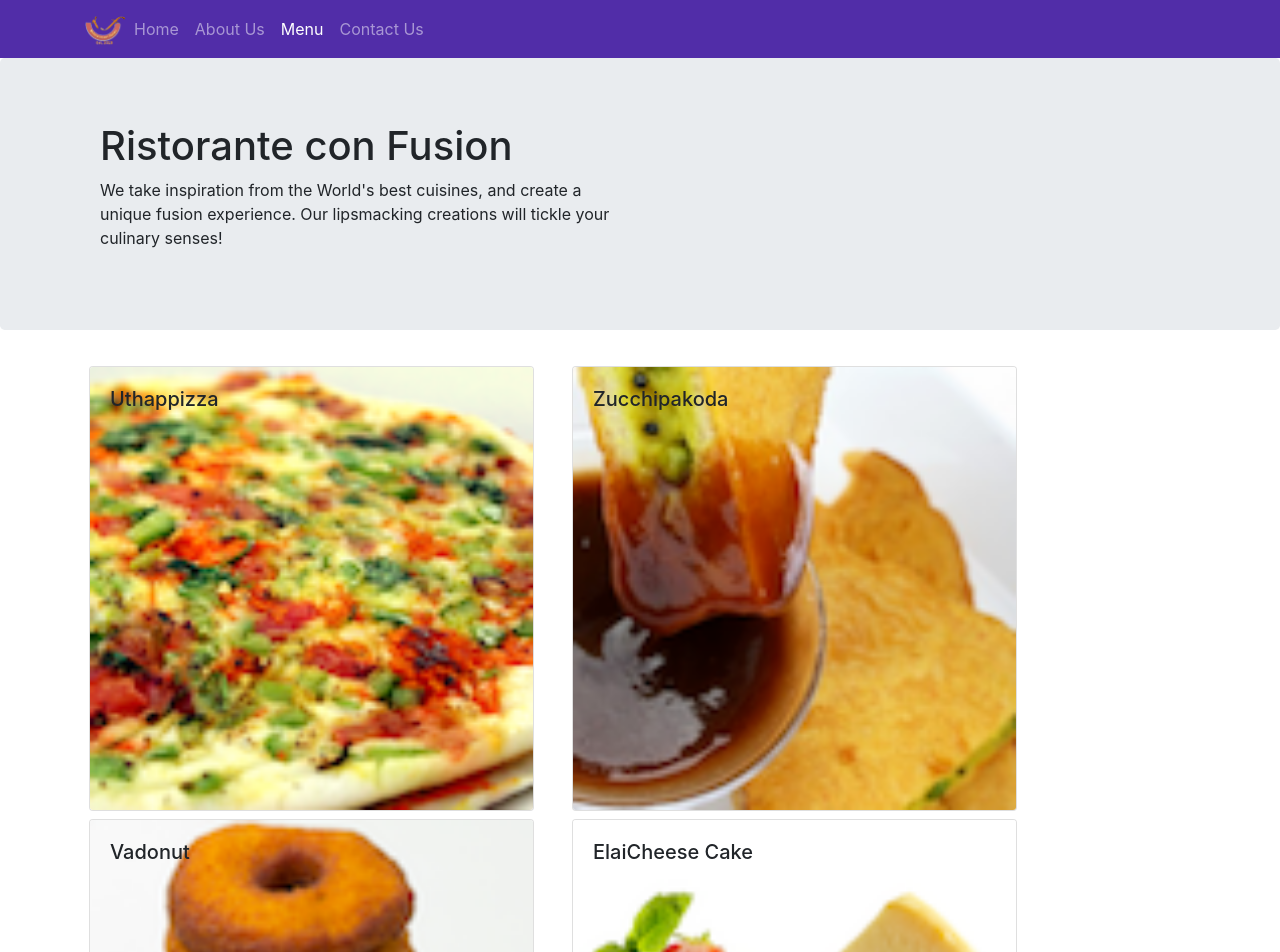
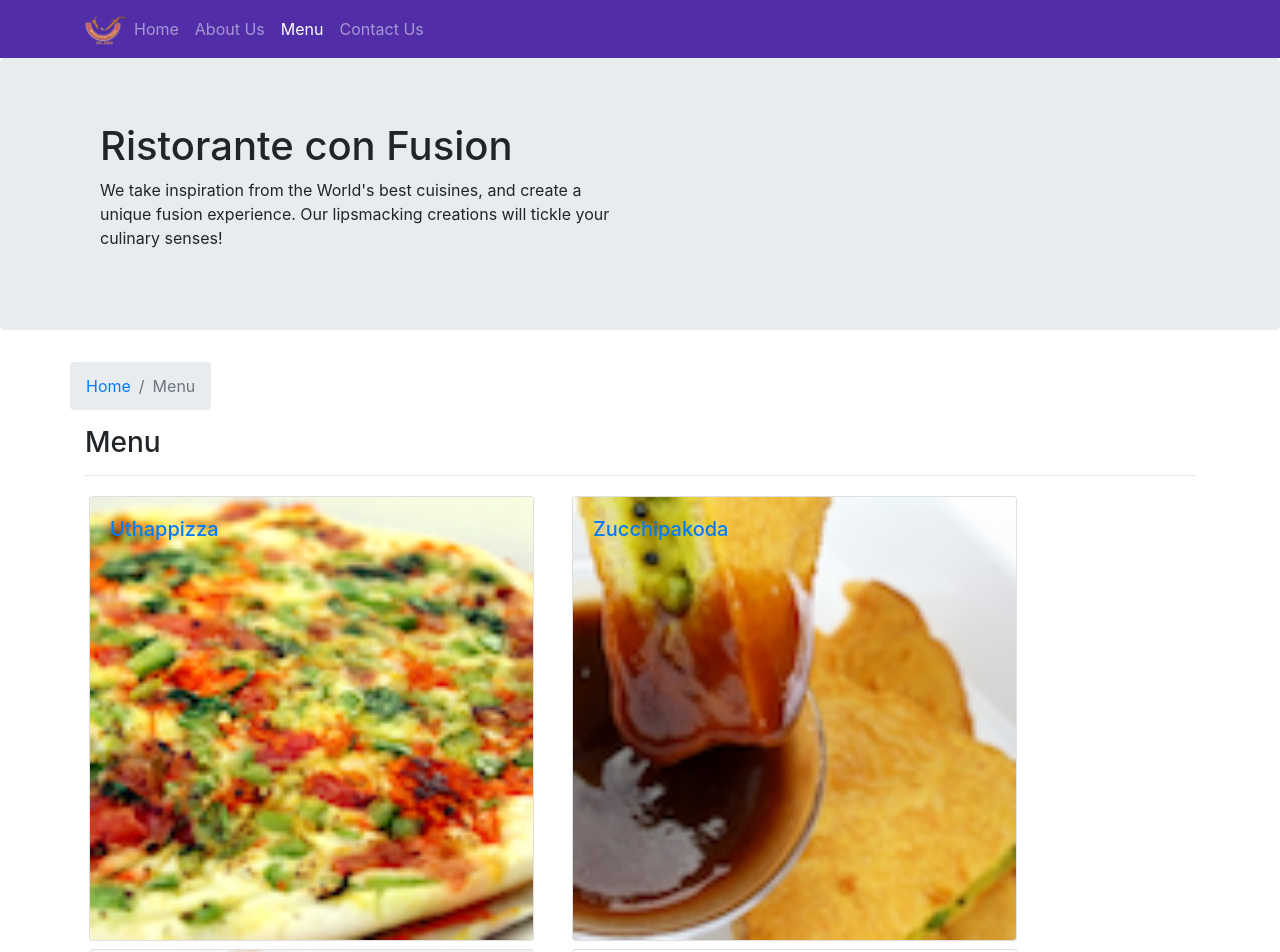
Before and after one commit to srinidhi131/React, a React (Create React App) app: page /menu in a window 1280 px wide. Shown: the top 952 px of the page. Built offline with nearby package versions, Linux system fonts and the light colour scheme; the HTML template or start-up script is replaced by a standard one.

Commit message:
Single Page Applications Part 2

```diff
--- a/src/components/ContactComponent.js
+++ b/src/components/ContactComponent.js
@@ -1,8 +1,20 @@
 import React from 'react';
+import { Breadcrumb, BreadcrumbItem } from 'reactstrap';
+import { Link } from 'react-router-dom';
 
 function Contact(props) {
     return(
         <div className="container">
+            <div className="row">
+                <Breadcrumb>
+                    <BreadcrumbItem><Link to="/home">Home</Link></BreadcrumbItem>
+                    <BreadcrumbItem active>Contact Us</BreadcrumbItem>
+                </Breadcrumb>
+                <div className="col-12">
+                    <h3>Contact Us</h3>
+                    <hr />
+                </div>
+            </div>
             <div className="row row-content">
                 <div className="col-12">
                 <h3>Location Information</h3>
--- a/src/components/DishdetailComponent.js
+++ b/src/components/DishdetailComponent.js
@@ -1,6 +1,7 @@
-import { Card, CardImg, CardImgOverlay, CardText, CardBody,
-    CardTitle } from 'reactstrap';
 import React from 'react';
+import { Card, CardImg, CardText, CardBody,
+    CardTitle, Breadcrumb, BreadcrumbItem } from 'reactstrap';
+import { Link } from 'react-router-dom';
 
     function RenderDish({dish}) {
         if (dish != null)
@@ -19,13 +20,13 @@
             );
     }
 
-    function RenderComments({dish}) {
-        if (dish != null)
+    function RenderComments({comments}) {
+        if (comments != null)
             return(
                 <div>
                     <h4>Comments</h4>
                     <ul class = "list-unstyled">
-                    {dish.comments.map(res => (
+                    {comments.map(res => (
                         <li>
                             <p>{res.comment}</p>
                             <p>-- {res.author} , {new Intl.DateTimeFormat('en-US', {
@@ -47,16 +48,27 @@
     const DishDetail = (props) => {
         return (
             <div className="container">
-                <div className="row">
-                    <div  className="col-12 col-md-5 m-1">
-                        <RenderDish dish = {props.dish} />
-                     </div>
-                    <div  className="col-12 col-md-5 m-1">
-                        <RenderComments dish = {props.dish} />
-                    </div>
+            <div className="row">
+                <Breadcrumb>
+
+                    <BreadcrumbItem><Link to="/menu">Menu</Link></BreadcrumbItem>
+                    <BreadcrumbItem active>{props.dish.name}</BreadcrumbItem>
+                </Breadcrumb>
+                <div className="col-12">
+                    <h3>{props.dish.name}</h3>
+                    <hr />
                 </div>
+            </div>
+            <div className="row">
+                <div className="col-12 col-md-5 m-1">
+                    <RenderDish dish={props.dish} />
+                </div>
+                <div className="col-12 col-md-5 m-1">
+                    <RenderComments comments={props.comments} />
+                </div>
+            </div>
             </div>
         );
     }
 
-export default DishDetail
+export default DishDetail;
--- a/src/components/MainComponent.js
+++ b/src/components/MainComponent.js
@@ -41,6 +41,13 @@
       );
     }
 
+    const DishWithId = ({match}) => {
+      return(
+          <DishDetail dish={this.state.dishes.filter((dish) => dish.id === parseInt(match.params.dishId,10))[0]}
+            comments={this.state.comments.filter((comment) => comment.dishId === parseInt(match.params.dishId,10))} />
+      );
+    };
+
     return (
 
       <div>
@@ -49,6 +56,7 @@
                 <Route path='/home' component={HomePage} />
                 <Route exact path='/menu' component={() => <Menu dishes={this.state.dishes} />} />
                 <Route exact path='/contactus' component={Contact}  />
+                <Route path='/menu/:dishId' component={DishWithId} />
                 <Redirect to="/home" />
           </Switch>
         <Footer />
--- a/src/components/MenuComponent.js
+++ b/src/components/MenuComponent.js
@@ -1,14 +1,17 @@
 import React from 'react';
 import { Card, CardImg, CardImgOverlay,
-    CardTitle } from 'reactstrap';
+    CardTitle, Breadcrumb, BreadcrumbItem } from 'reactstrap';
+import { Link } from 'react-router-dom';
 
     function RenderMenuItem ({dish, onClick}) {
         return (
             <Card>
-                <CardImg width="100%" src={dish.image} alt={dish.name} />
-                <CardImgOverlay>
-                    <CardTitle>{dish.name}</CardTitle>
-                </CardImgOverlay>
+                <Link to={`/menu/${dish.id}`} >
+                    <CardImg width="100%" src={dish.image} alt={dish.name} />
+                    <CardImgOverlay>
+                        <CardTitle>{dish.name}</CardTitle>
+                    </CardImgOverlay>
+                </Link>
             </Card>
         );
     }
@@ -26,6 +29,16 @@
         return (
             <div className="container">
                 <div className="row">
+                    <Breadcrumb>
+                        <BreadcrumbItem><Link to="/home">Home</Link></BreadcrumbItem>
+                        <BreadcrumbItem active>Menu</BreadcrumbItem>
+                    </Breadcrumb>
+                    <div className="col-12">
+                        <h3>Menu</h3>
+                        <hr />
+                    </div>
+                </div>
+                <div className="row">
                     {menu}
                 </div>
             </div>
```
